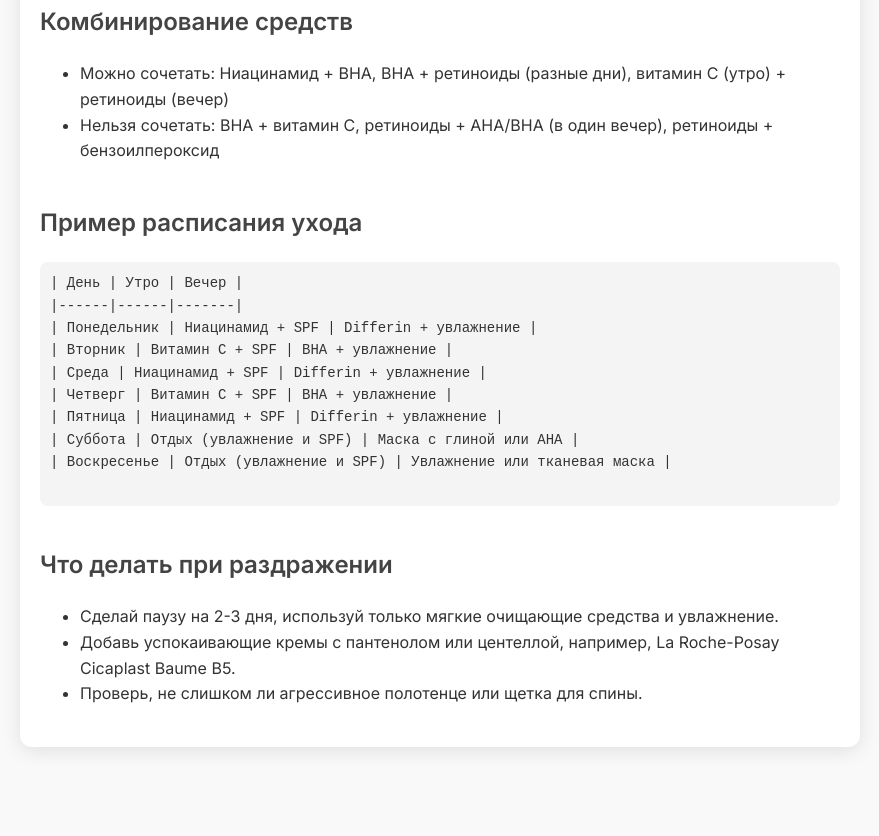
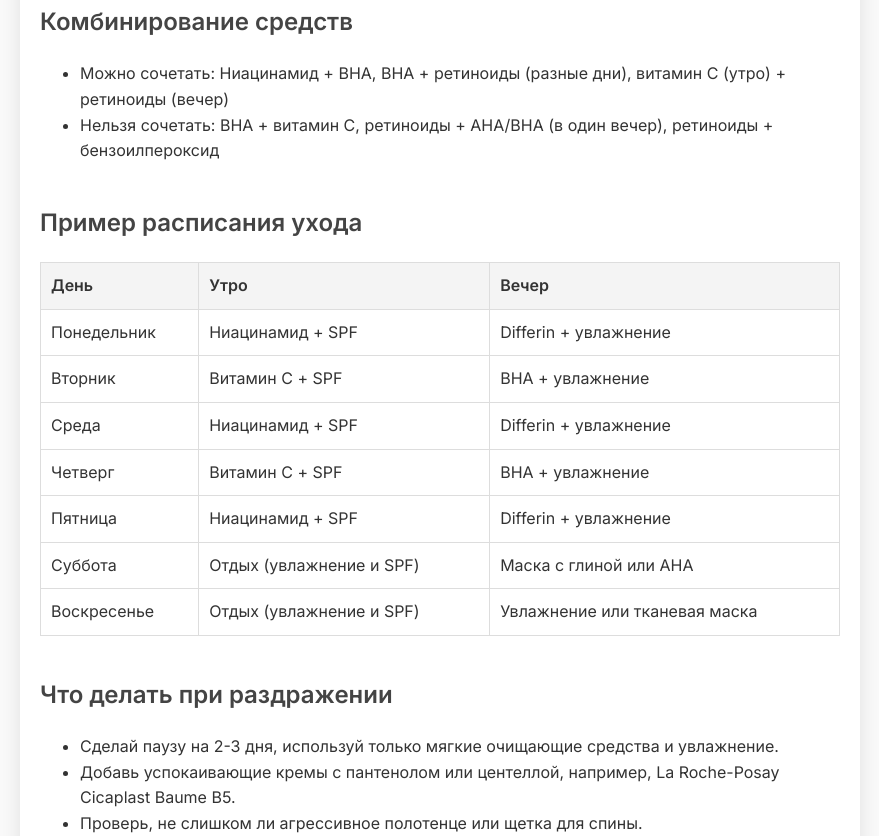
Before and after one commit to Pokhilenko/skincare-routine, a plain HTML site: page index.html in a window 1280 px wide. Shown: the part 582-1418 px from the top of the page, without its empty margins (200-1079 px from the left). Before the commit the page ends 1349 px from the top, so only its background shows below. Drawn offline with Linux system fonts and the light colour scheme.

Commit message:
Update index.html

```diff
--- a/index.html
+++ b/index.html
@@ -38,12 +38,19 @@
         .section:last-child {
             margin-bottom: 0;
         }
-        pre {
+        table {
+            width: 100%;
+            border-collapse: collapse;
+            margin-bottom: 20px;
+        }
+        th, td {
+            border: 1px solid #ddd;
+            padding: 10px;
+            text-align: left;
+        }
+        th {
             background-color: #f4f4f4;
-            padding: 10px;
-            border-radius: 8px;
-            overflow-x: auto;
-            font-size: 14px;
+            font-weight: 600;
         }
     </style>
 </head>
@@ -81,17 +88,24 @@
 
         <div class="section">
             <h2>Пример расписания ухода</h2>
-            <pre>
-| День | Утро | Вечер |
-|------|------|-------|
-| Понедельник | Ниацинамид + SPF | Differin + увлажнение |
-| Вторник | Витамин С + SPF | BHA + увлажнение |
-| Среда | Ниацинамид + SPF | Differin + увлажнение |
-| Четверг | Витамин С + SPF | BHA + увлажнение |
-| Пятница | Ниацинамид + SPF | Differin + увлажнение |
-| Суббота | Отдых (увлажнение и SPF) | Маска с глиной или AHA |
-| Воскресенье | Отдых (увлажнение и SPF) | Увлажнение или тканевая маска |
-            </pre>
+            <table>
+                <thead>
+                    <tr>
+                        <th>День</th>
+                        <th>Утро</th>
+                        <th>Вечер</th>
+                    </tr>
+                </thead>
+                <tbody>
+                    <tr><td>Понедельник</td><td>Ниацинамид + SPF</td><td>Differin + увлажнение</td></tr>
+                    <tr><td>Вторник</td><td>Витамин С + SPF</td><td>BHA + увлажнение</td></tr>
+                    <tr><td>Среда</td><td>Ниацинамид + SPF</td><td>Differin + увлажнение</td></tr>
+                    <tr><td>Четверг</td><td>Витамин С + SPF</td><td>BHA + увлажнение</td></tr>
+                    <tr><td>Пятница</td><td>Ниацинамид + SPF</td><td>Differin + увлажнение</td></tr>
+                    <tr><td>Суббота</td><td>Отдых (увлажнение и SPF)</td><td>Маска с глиной или AHA</td></tr>
+                    <tr><td>Воскресенье</td><td>Отдых (увлажнение и SPF)</td><td>Увлажнение или тканевая маска</td></tr>
+                </tbody>
+            </table>
         </div>
 
         <div class="section">
```
